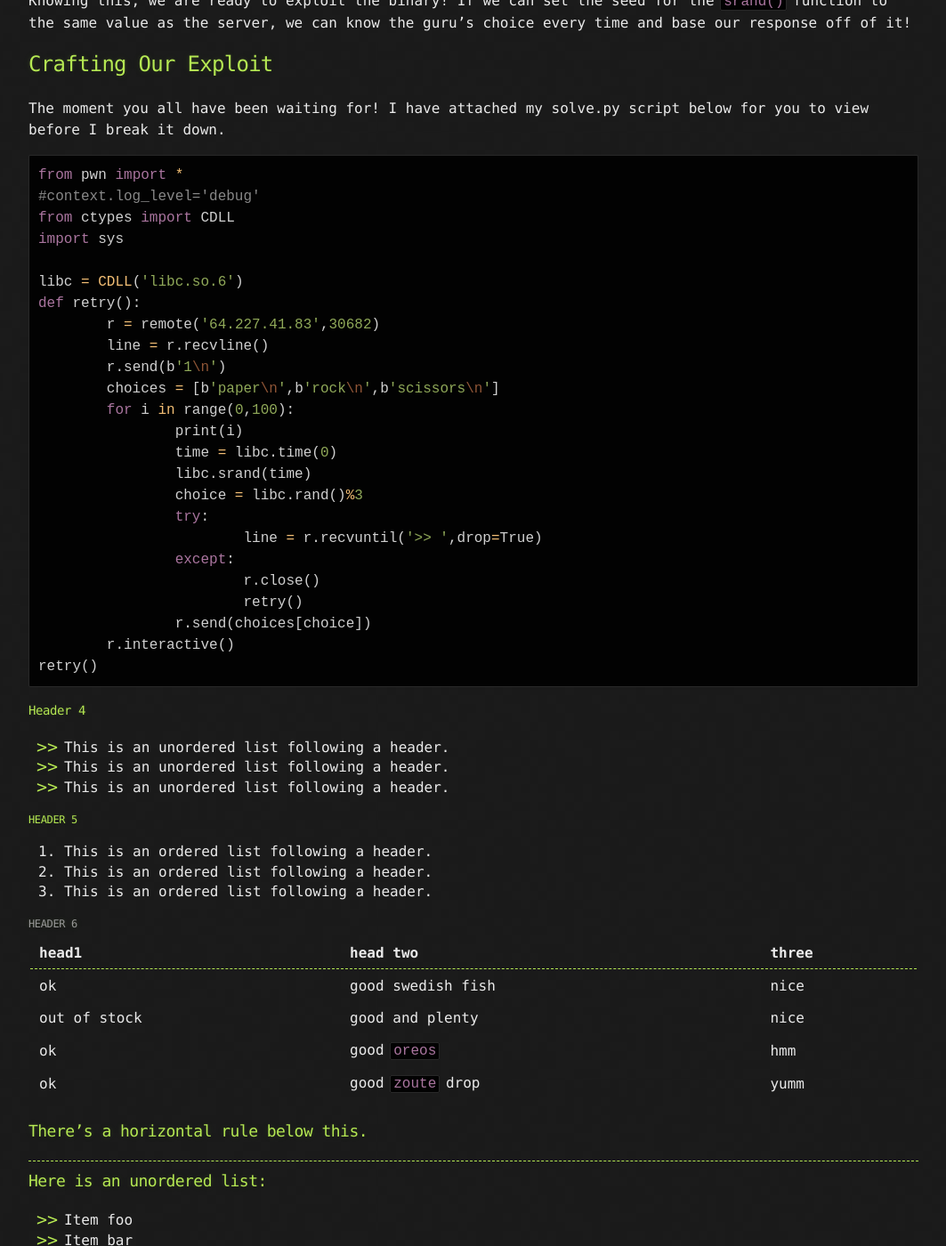
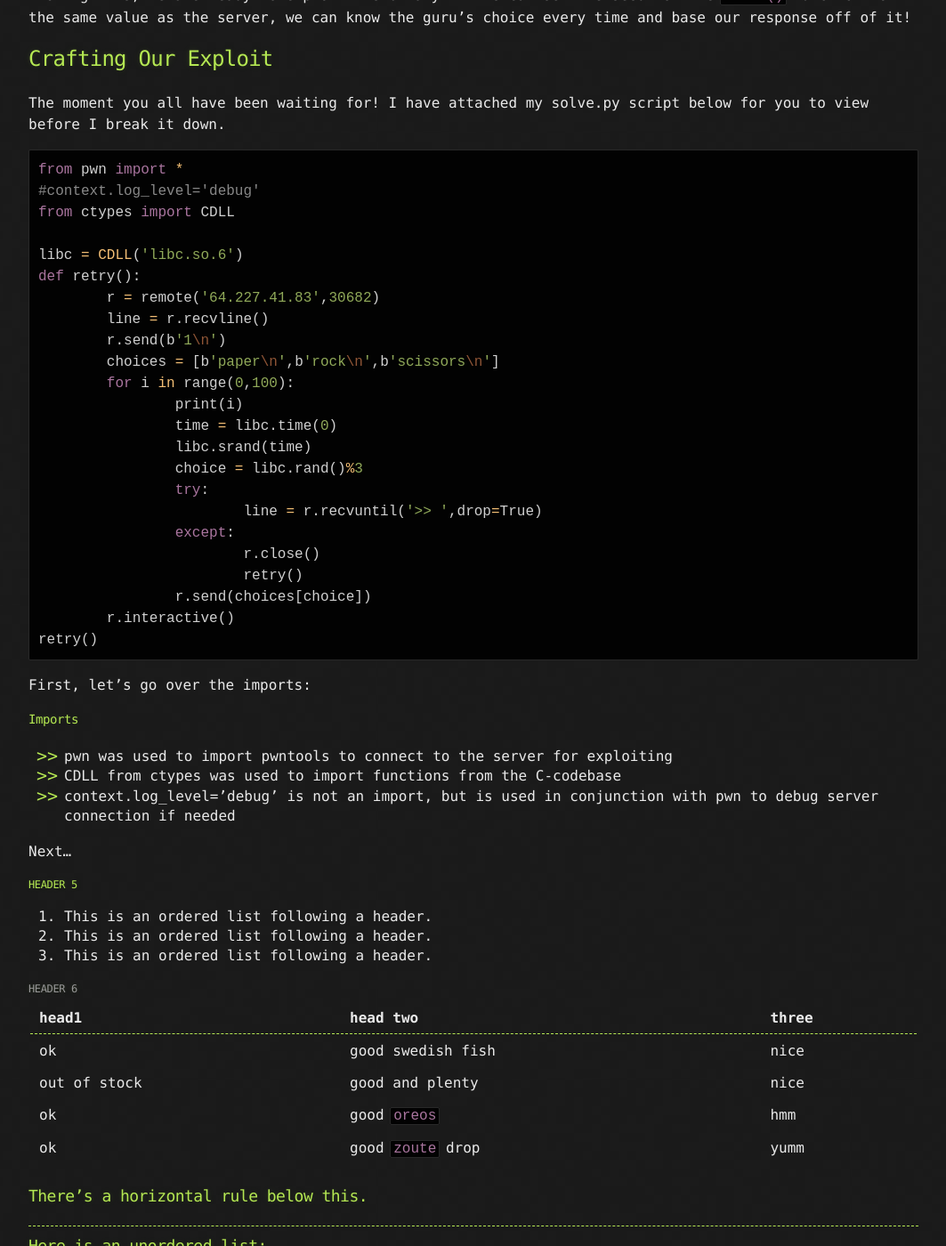
Before and after one commit to Txnn3r/Txnn3r.github.io, a Jekyll site: the page built from _posts/2023-03-23-HTB-Janken.md, in a window 1280 px wide and 1400 px high, scrolled down 4640 px. Shown: the whole window at 89% size, without its empty margins (108-1171 px from the left). Built offline with Jekyll 4.4.1, drawn with Linux system fonts in a browser that asks for light colours.

Commit message:
Update 2023-03-23-HTB-Janken.md

````diff
--- a/_posts/2023-03-23-HTB-Janken.md
+++ b/_posts/2023-03-23-HTB-Janken.md
@@ -14,7 +14,7 @@ We can also see that the game will be similar to the well known game: rock, pape
 
 We are given a docker instance to connect to and some files to help us beat the guru.
 
-### [](#files)files:
+#### [](#files)files:
 
 - flag.txt
 - janken
@@ -109,7 +109,6 @@ The moment you all have been waiting for! I have attached my solve.py script bel
 from pwn import *
 #context.log_level='debug'
 from ctypes import CDLL
-import sys
 
 libc = CDLL('libc.so.6')
 def retry():
@@ -131,12 +130,16 @@ def retry():
 	r.interactive()
 retry()
 ```
+First, let's go over the imports:
 
-#### [](#header-4)Header 4
+#### [](#imports)Imports
 
-*   This is an unordered list following a header.
-*   This is an unordered list following a header.
-*   This is an unordered list following a header.
+*   pwn was used to import pwntools to connect to the server for exploiting
+*   CDLL from ctypes was used to import functions from the C-codebase
+*   context.log_level='debug' is not an import, but is used in conjunction with pwn to debug server connection if needed
+
+Next...
+
 
 ##### [](#header-5)Header 5
 
````
